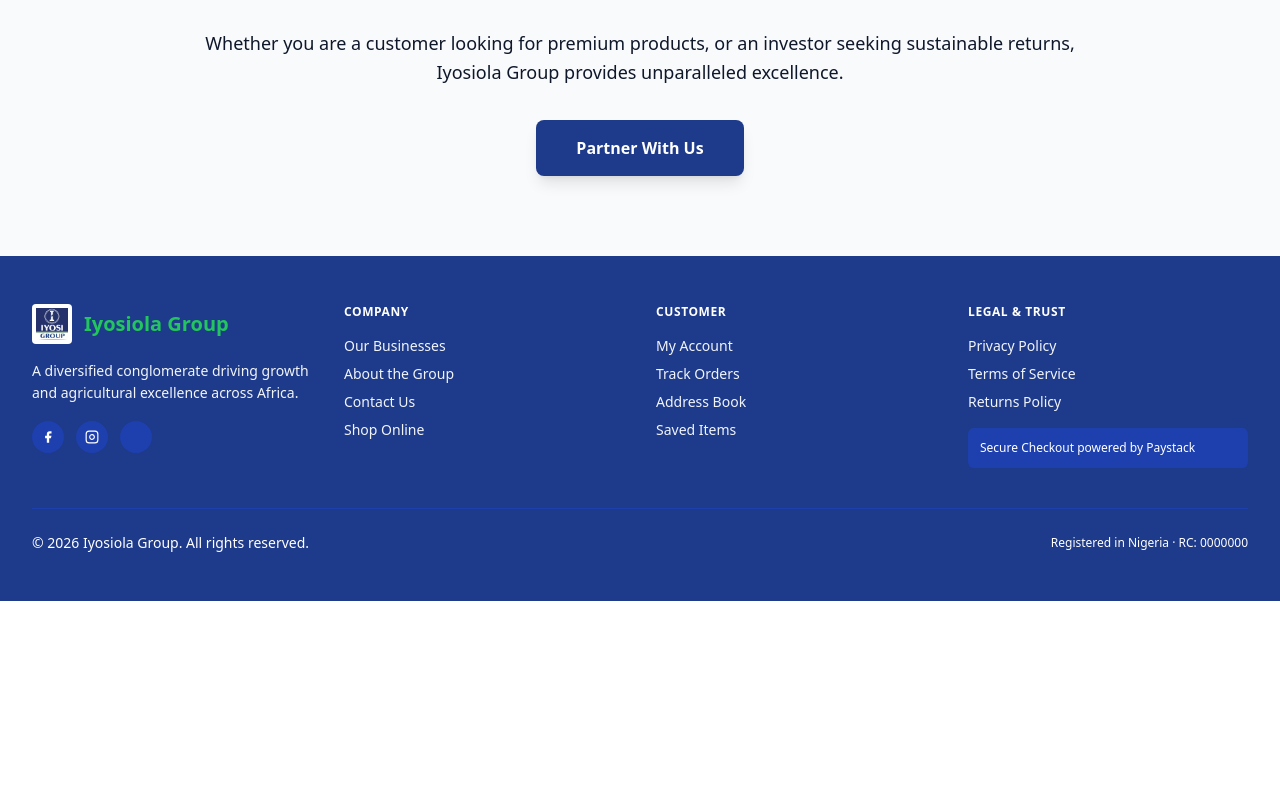
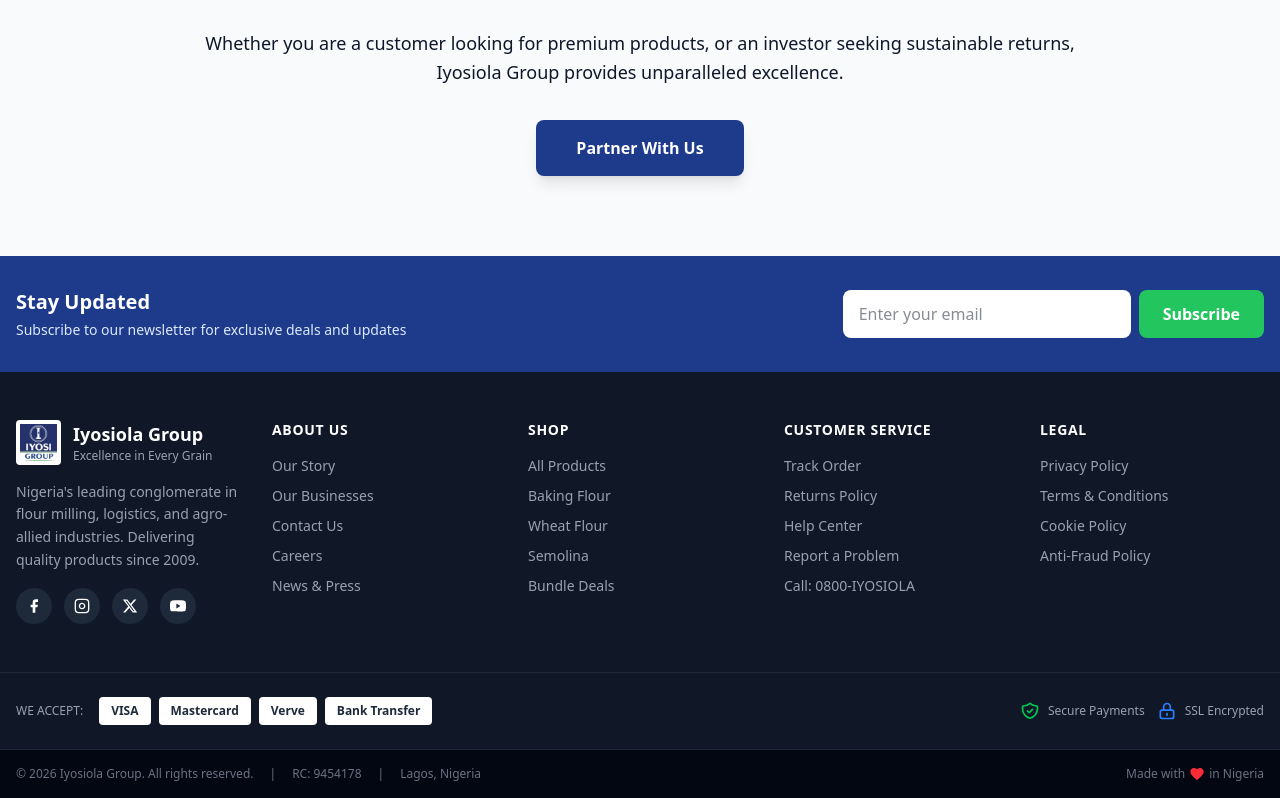
Before and after one commit to HON-AIM/Iyosiola-Group-Web-App, a Next.js app: page / in a window 1280 px wide. Shown: the part 1991-2789 px from the top of the page. Before the commit the page ends 2592 px from the top, so only its background shows below. Built offline with nearby package versions, Linux system fonts and the light colour scheme; no server answers.

Commit message:
feat: redesign footer with newsletter, payment badges, social links, and RC 9454178

```diff
--- a/src/app/layout.tsx
+++ b/src/app/layout.tsx
@@ -104,140 +104,160 @@
             {children}
           </main>
 
-          <footer className="w-full bg-primary-900 text-white py-12 px-4 md:px-8 mt-auto">
-            <div className="max-w-7xl mx-auto grid grid-cols-1 md:grid-cols-4 gap-8">
-              <div className="md:col-span-1">
+          <footer className="w-full bg-gray-900 text-white mt-auto">
+            {/* Newsletter Section */}
+            <div className="bg-primary-900 py-8 px-4">
+              <div className="max-w-7xl mx-auto">
+                <div className="flex flex-col md:flex-row items-center justify-between gap-6">
+                  <div>
+                    <h3 className="text-xl font-bold text-white mb-1">Stay Updated</h3>
+                    <p className="text-primary-100 text-sm">Subscribe to our newsletter for exclusive deals and updates</p>
+                  </div>
+                  <form className="flex w-full md:w-auto gap-2" onSubmit={(e) => e.preventDefault()}>
+                    <input
+                      type="email"
+                      placeholder="Enter your email"
+                      className="px-4 py-3 rounded-lg bg-white text-gray-900 w-full md:w-72 focus:outline-none focus:ring-2 focus:ring-accent-500"
+                    />
+                    <button type="submit" className="bg-accent-500 hover:bg-accent-600 text-white font-bold px-6 py-3 rounded-lg transition-colors whitespace-nowrap">
+                      Subscribe
+                    </button>
+                  </form>
+                </div>
+              </div>
+            </div>
+
+            {/* Main Footer Content */}
+            <div className="max-w-7xl mx-auto py-12 px-4">
+              <div className="grid grid-cols-2 md:grid-cols-4 lg:grid-cols-5 gap-8">
+                {/* Brand Column */}
+                <div className="col-span-2 md:col-span-4 lg:col-span-1 mb-4 lg:mb-0">
                   <div className="flex items-center gap-3 mb-4">
                     <Image
                       src="/logo.jpg"
                       alt="Iyosiola Group Logo"
-                    width={40}
-                    height={40}
+                      width={45}
+                      height={45}
                       className="object-contain bg-white rounded p-1"
                     />
-                  <h3 className="font-bold text-xl text-accent-500">
-                    Iyosiola Group
-                  </h3>
+                    <div>
+                      <h3 className="font-bold text-lg text-white">Iyosiola Group</h3>
+                      <p className="text-xs text-gray-400">Excellence in Every Grain</p>
                     </div>
-                <p className="text-sm text-surface-200 leading-relaxed">
-                  A diversified conglomerate driving growth and agricultural
-                  excellence across Africa.
+                  </div>
+                  <p className="text-sm text-gray-400 leading-relaxed mb-4">
+                    Nigeria&apos;s leading conglomerate in flour milling, logistics, and agro-allied industries. Delivering quality products since 2009.
                   </p>
-                <div className="flex gap-3 mt-4">
-                  <a
-                    href="#"
-                    aria-label="Facebook"
-                    className="h-8 w-8 rounded-full bg-primary-800 hover:bg-primary-700 flex items-center justify-center transition-colors"
-                  >
-                    <svg xmlns="http://www.w3.org/2000/svg" width="14" height="14" fill="white" viewBox="0 0 24 24"><path d="M18 2h-3a5 5 0 0 0-5 5v3H7v4h3v8h4v-8h3l1-4h-4V7a1 1 0 0 1 1-1h3z"/></svg>
+                  <div className="flex gap-3">
+                    <a href="#" aria-label="Facebook" className="h-9 w-9 rounded-full bg-gray-800 hover:bg-primary-600 flex items-center justify-center transition-colors">
+                      <svg xmlns="http://www.w3.org/2000/svg" width="16" height="16" fill="white" viewBox="0 0 24 24"><path d="M18 2h-3a5 5 0 0 0-5 5v3H7v4h3v8h4v-8h3l1-4h-4V7a1 1 0 0 1 1-1h3z"/></svg>
                     </a>
-                  <a
-                    href="#"
-                    aria-label="Instagram"
-                    className="h-8 w-8 rounded-full bg-primary-800 hover:bg-primary-700 flex items-center justify-center transition-colors"
-                  >
-                    <svg xmlns="http://www.w3.org/2000/svg" width="14" height="14" fill="none" viewBox="0 0 24 24" stroke="white" strokeWidth="2"><rect x="2" y="2" width="20" height="20" rx="5" ry="5"/><path d="m16 11.37A4 4 0 1 1 12.63 8 4 4 0 0 1 16 11.37z"/><line x1="17.5" x2="17.51" y1="6.5" y2="6.5"/></svg>
+                    <a href="#" aria-label="Instagram" className="h-9 w-9 rounded-full bg-gray-800 hover:bg-primary-600 flex items-center justify-center transition-colors">
+                      <svg xmlns="http://www.w3.org/2000/svg" width="16" height="16" fill="none" viewBox="0 0 24 24" stroke="white" strokeWidth="2"><rect x="2" y="2" width="20" height="20" rx="5" ry="5"/><path d="m16 11.37A4 4 0 1 1 12.63 8 4 4 0 0 1 16 11.37z"/><line x1="17.5" x2="17.51" y1="6.5" y2="6.5"/></svg>
                     </a>
-                  <a
-                    href="#"
-                    aria-label="Twitter / X"
-                    className="h-8 w-8 rounded-full bg-primary-800 hover:bg-primary-700 flex items-center justify-center transition-colors"
-                  >
-                    <svg xmlns="http://www.w3.org/2000/svg" width="14" height="14" fill="white" viewBox="0 0 24 24"><path d="M4 4l16 16M14.828 14.828 20 20M9.172 9.172 4 4M20 4l-4.828 4.828M4 20l4.828-4.828"/></svg>
+                    <a href="#" aria-label="Twitter" className="h-9 w-9 rounded-full bg-gray-800 hover:bg-primary-600 flex items-center justify-center transition-colors">
+                      <svg xmlns="http://www.w3.org/2000/svg" width="16" height="16" fill="white" viewBox="0 0 24 24"><path d="M18.244 2.25h3.308l-7.227 8.26 8.502 11.24H16.17l-5.214-6.817L4.99 21.75H1.68l7.73-8.835L1.254 2.25H8.08l4.713 6.231zm-1.161 17.52h1.833L7.084 4.126H5.117z"/></svg>
+                    </a>
+                    <a href="#" aria-label="YouTube" className="h-9 w-9 rounded-full bg-gray-800 hover:bg-red-600 flex items-center justify-center transition-colors">
+                      <svg xmlns="http://www.w3.org/2000/svg" width="16" height="16" fill="white" viewBox="0 0 24 24"><path d="M23.498 6.186a3.016 3.016 0 0 0-2.122-2.136C19.505 3.545 12 3.545 12 3.545s-7.505 0-9.377.505A3.017 3.017 0 0 0 .502 6.186C0 8.07 0 12 0 12s0 3.93.502 5.814a3.016 3.016 0 0 0 2.122 2.136c1.871.505 9.376.505 9.376.505s7.505 0 9.377-.505a3.015 3.015 0 0 0 2.122-2.136C24 15.93 24 12 24 12s0-3.93-.502-5.814zM9.545 15.568V8.432L15.818 12l-6.273 3.568z"/></svg>
                     </a>
                   </div>
                 </div>
 
+                {/* About */}
                 <div>
-                <h4 className="font-semibold mb-4 text-surface-50 uppercase text-xs tracking-wider">
-                  Company
-                </h4>
-                <ul className="space-y-2 text-sm text-surface-200">
-                  <li>
-                    <Link href="/businesses" className="hover:text-white transition-colors">
-                      Our Businesses
-                    </Link>
-                  </li>
-                  <li>
-                    <Link href="/about" className="hover:text-white transition-colors">
-                      About the Group
-                    </Link>
-                  </li>
-                  <li>
-                    <Link href="/contact" className="hover:text-white transition-colors">
-                      Contact Us
-                    </Link>
-                  </li>
-                  <li>
-                    <Link href="/shop" className="hover:text-white transition-colors text-accent-400">
-                      Shop Online
-                    </Link>
-                  </li>
+                  <h4 className="font-bold text-white mb-4 text-sm uppercase tracking-wider">About Us</h4>
+                  <ul className="space-y-2.5 text-sm text-gray-400">
+                    <li><Link href="/about" className="hover:text-white transition-colors">Our Story</Link></li>
+                    <li><Link href="/businesses" className="hover:text-white transition-colors">Our Businesses</Link></li>
+                    <li><Link href="/contact" className="hover:text-white transition-colors">Contact Us</Link></li>
+                    <li><Link href="/about" className="hover:text-white transition-colors">Careers</Link></li>
+                    <li><a href="#" className="hover:text-white transition-colors">News & Press</a></li>
                   </ul>
                 </div>
 
+                {/* Shop */}
                 <div>
-                <h4 className="font-semibold mb-4 text-surface-50 uppercase text-xs tracking-wider">
-                  Customer
-                </h4>
-                <ul className="space-y-2 text-sm text-surface-200">
-                  <li>
-                    <Link href="/dashboard" className="hover:text-white transition-colors">
-                      My Account
-                    </Link>
-                  </li>
-                  <li>
-                    <Link href="/dashboard/orders" className="hover:text-white transition-colors">
-                      Track Orders
-                    </Link>
-                  </li>
-                  <li>
-                    <Link href="/dashboard/address-book" className="hover:text-white transition-colors">
-                      Address Book
-                    </Link>
-                  </li>
-                  <li>
-                    <Link href="/dashboard/saved" className="hover:text-white transition-colors">
-                      Saved Items
-                    </Link>
-                  </li>
+                  <h4 className="font-bold text-white mb-4 text-sm uppercase tracking-wider">Shop</h4>
+                  <ul className="space-y-2.5 text-sm text-gray-400">
+                    <li><Link href="/shop" className="hover:text-white transition-colors">All Products</Link></li>
+                    <li><Link href="/shop?category=BAKING" className="hover:text-white transition-colors">Baking Flour</Link></li>
+                    <li><Link href="/shop?category=WHEAT" className="hover:text-white transition-colors">Wheat Flour</Link></li>
+                    <li><Link href="/shop?category=SEMOLINA" className="hover:text-white transition-colors">Semolina</Link></li>
+                    <li><Link href="/shop?category=bundle" className="hover:text-white transition-colors">Bundle Deals</Link></li>
                   </ul>
                 </div>
 
+                {/* Customer Service */}
                 <div>
-                <h4 className="font-semibold mb-4 text-surface-50 uppercase text-xs tracking-wider">
-                  Legal & Trust
-                </h4>
-                <ul className="space-y-2 text-sm text-surface-200">
-                  <li>
-                    <Link href="/privacy-policy" className="hover:text-white transition-colors">
-                      Privacy Policy
-                    </Link>
-                  </li>
-                  <li>
-                    <Link href="/terms" className="hover:text-white transition-colors">
-                      Terms of Service
-                    </Link>
-                  </li>
-                  <li>
-                    <Link href="/returns" className="hover:text-white transition-colors">
-                      Returns Policy
-                    </Link>
-                  </li>
+                  <h4 className="font-bold text-white mb-4 text-sm uppercase tracking-wider">Customer Service</h4>
+                  <ul className="space-y-2.5 text-sm text-gray-400">
+                    <li><Link href="/dashboard/orders" className="hover:text-white transition-colors">Track Order</Link></li>
+                    <li><Link href="/returns" className="hover:text-white transition-colors">Returns Policy</Link></li>
+                    <li><Link href="/contact" className="hover:text-white transition-colors">Help Center</Link></li>
+                    <li><Link href="/contact" className="hover:text-white transition-colors">Report a Problem</Link></li>
+                    <li><a href="tel:+2348004967465" className="hover:text-white transition-colors">Call: 0800-IYOSIOLA</a></li>
                   </ul>
-                <div className="mt-4 text-xs text-surface-300 bg-primary-800 rounded-md p-3">
-                  Secure Checkout powered by Paystack
+                </div>
+
+                {/* Legal */}
+                <div>
+                  <h4 className="font-bold text-white mb-4 text-sm uppercase tracking-wider">Legal</h4>
+                  <ul className="space-y-2.5 text-sm text-gray-400">
+                    <li><Link href="/privacy-policy" className="hover:text-white transition-colors">Privacy Policy</Link></li>
+                    <li><Link href="/terms" className="hover:text-white transition-colors">Terms & Conditions</Link></li>
+                    <li><Link href="/terms" className="hover:text-white transition-colors">Cookie Policy</Link></li>
+                    <li><Link href="/terms" className="hover:text-white transition-colors">Anti-Fraud Policy</Link></li>
+                  </ul>
                 </div>
               </div>
             </div>
 
-            <div className="border-t border-primary-800 mt-10 pt-6 flex flex-col sm:flex-row items-center justify-between text-sm text-surface-300 gap-2">
-              <span>
-                &copy; {new Date().getFullYear()} Iyosiola Group. All rights reserved.
-              </span>
-              <span className="text-xs">
-                Registered in Nigeria &middot; RC: 0000000
-              </span>
+            {/* Payment & Trust Badges */}
+            <div className="border-t border-gray-800">
+              <div className="max-w-7xl mx-auto px-4 py-6">
+                <div className="flex flex-col md:flex-row items-center justify-between gap-4">
+                  <div className="flex items-center gap-4">
+                    <span className="text-xs text-gray-400 uppercase">We accept:</span>
+                    <div className="flex gap-2">
+                      <div className="bg-white rounded px-3 py-1.5 text-xs font-bold text-gray-800">VISA</div>
+                      <div className="bg-white rounded px-3 py-1.5 text-xs font-bold text-gray-800">Mastercard</div>
+                      <div className="bg-white rounded px-3 py-1.5 text-xs font-bold text-gray-800">Verve</div>
+                      <div className="bg-white rounded px-3 py-1.5 text-xs font-bold text-gray-800">Bank Transfer</div>
+                    </div>
+                  </div>
+                  <div className="flex items-center gap-3 text-xs text-gray-400">
+                    <div className="flex items-center gap-2">
+                      <svg className="w-5 h-5 text-green-500" fill="none" viewBox="0 0 24 24" stroke="currentColor"><path strokeLinecap="round" strokeLinejoin="round" strokeWidth={2} d="M9 12l2 2 4-4m5.618-4.016A11.955 11.955 0 0112 2.944a11.955 11.955 0 01-8.618 3.04A12.02 12.02 0 003 9c0 5.591 3.824 10.29 9 11.622 5.176-1.332 9-6.03 9-11.622 0-1.042-.133-2.052-.382-3.016z" /></svg>
+                      <span>Secure Payments</span>
+                    </div>
+                    <div className="hidden md:flex items-center gap-2">
+                      <svg className="w-5 h-5 text-blue-500" fill="none" viewBox="0 0 24 24" stroke="currentColor"><path strokeLinecap="round" strokeLinejoin="round" strokeWidth={2} d="M12 15v2m-6 4h12a2 2 0 002-2v-6a2 2 0 00-2-2H6a2 2 0 00-2 2v6a2 2 0 002 2zm10-10V7a4 4 0 00-8 0v4h8z" /></svg>
+                      <span>SSL Encrypted</span>
+                    </div>
+                  </div>
+                </div>
+              </div>
+            </div>
+
+            {/* Bottom Bar */}
+            <div className="border-t border-gray-800 bg-gray-950">
+              <div className="max-w-7xl mx-auto px-4 py-4">
+                <div className="flex flex-col md:flex-row items-center justify-between text-xs text-gray-500 gap-2">
+                  <div className="flex flex-wrap justify-center md:justify-start gap-4">
+                    <span>&copy; {new Date().getFullYear()} Iyosiola Group. All rights reserved.</span>
+                    <span className="hidden md:inline">|</span>
+                    <span>RC: 9454178</span>
+                    <span className="hidden md:inline">|</span>
+                    <span>Lagos, Nigeria</span>
+                  </div>
+                  <div className="flex items-center gap-1">
+                    <span>Made with</span>
+                    <svg className="w-4 h-4 text-red-500" fill="currentColor" viewBox="0 0 24 24"><path d="M12 21.35l-1.45-1.32C5.4 15.36 2 12.28 2 8.5 2 5.42 4.42 3 7.5 3c1.74 0 3.41.81 4.5 2.09C13.09 3.81 14.76 3 16.5 3 19.58 3 22 5.42 22 8.5c0 3.78-3.4 6.86-8.55 11.54L12 21.35z"/></svg>
+                    <span>in Nigeria</span>
+                  </div>
+                </div>
+              </div>
             </div>
           </footer>
         </Providers>
```
Lines whose indentation alone changed are shown as unchanged.
